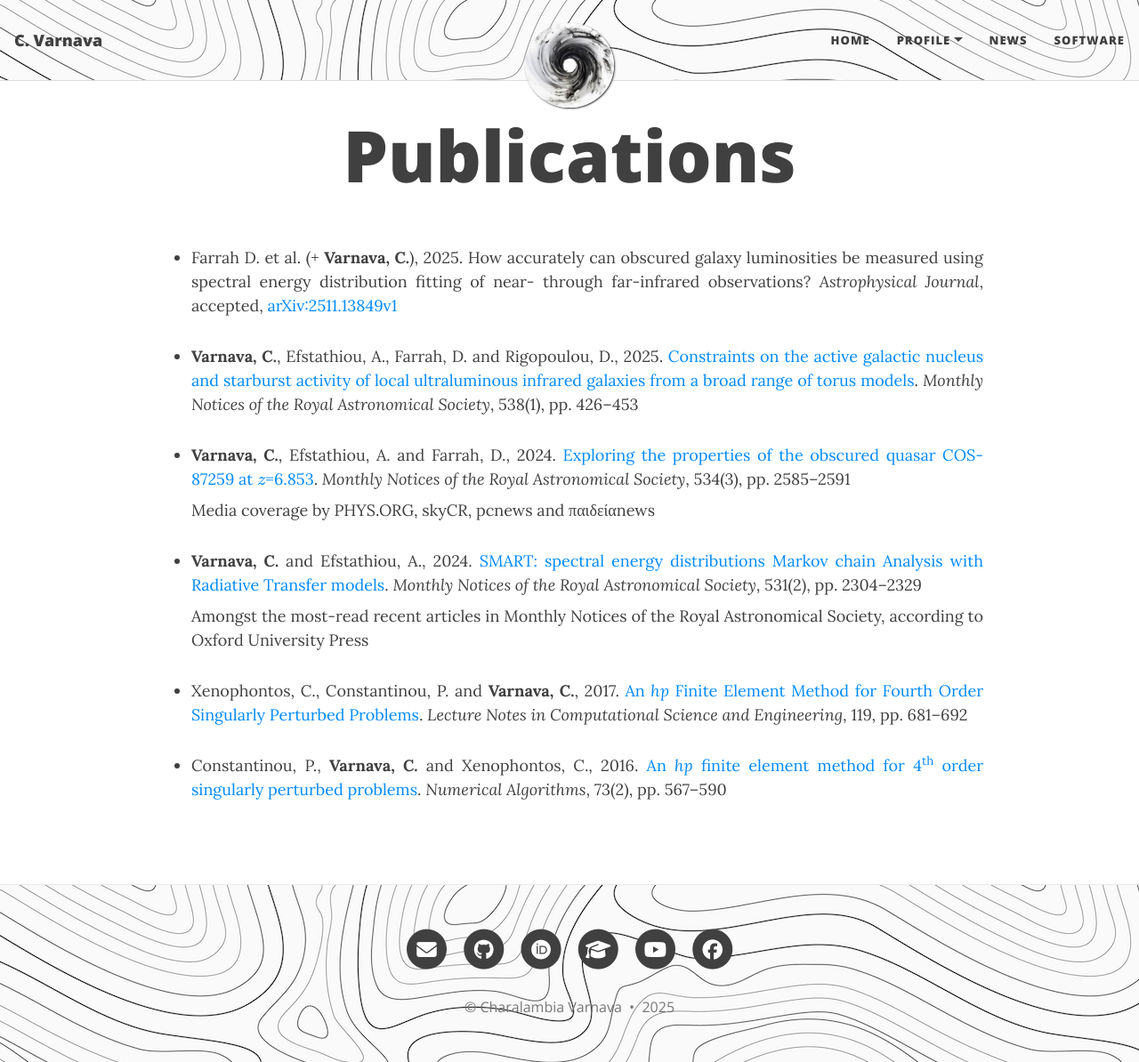
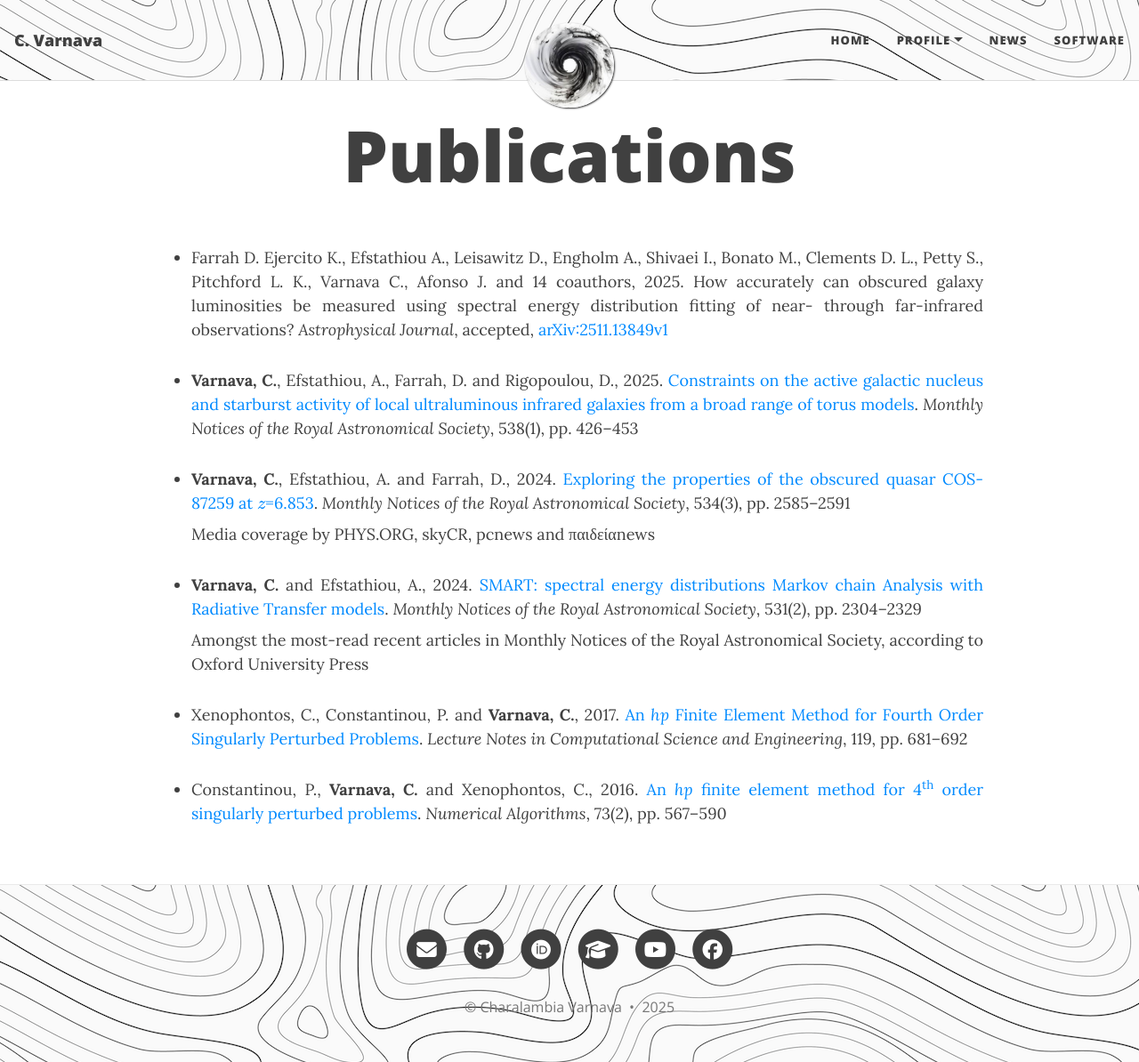
Before and after one commit to ch-var/ch-var.github.io, a Jekyll site: the page built from publications.html, in a window 1280 px wide and 1194 px high. Shown: the whole window at 89% size. Built offline with Jekyll 4.4.1, drawn with Linux system fonts in a browser that asks for light colours; formulas are drawn with MathJax 3.

Commit message:
Update publications.html

```diff
--- a/publications.html
+++ b/publications.html
@@ -23,7 +23,7 @@
 
 <p></p>
 <ul>
-<li class="responsive-margin">Farrah D. et al. (+ <b>Varnava, C.</b>), 2025. How accurately can obscured galaxy luminosities be measured using spectral energy distribution fitting of near- through far-infrared observations? <i>Astrophysical Journal</i>, accepted, <a href="https://arxiv.org/abs/2511.13849v1">arXiv:2511.13849v1</a></li>
+<li class="responsive-margin">Farrah D. Ejercito K., Efstathiou A., Leisawitz D., Engholm A., Shivaei I., Bonato M., Clements D. L., Petty S., Pitchford L. K., Varnava C., Afonso J. and 14 coauthors, 2025. How accurately can obscured galaxy luminosities be measured using spectral energy distribution fitting of near- through far-infrared observations? <i>Astrophysical Journal</i>, accepted, <a href="https://arxiv.org/abs/2511.13849v1">arXiv:2511.13849v1</a></li>
 <p></p>
 <li class="responsive-margin"><b>Varnava, C.</b>, Efstathiou, A., Farrah, D. and Rigopoulou, D., 2025. <a href="https://doi.org/10.1093/mnras/staf319">Constraints on the active galactic nucleus and starburst activity of local ultraluminous infrared galaxies from a broad range of torus models</a>. <i>Monthly Notices of the Royal Astronomical Society</i>, 538(1), pp. 426–453</li>
 <p></p>
```
